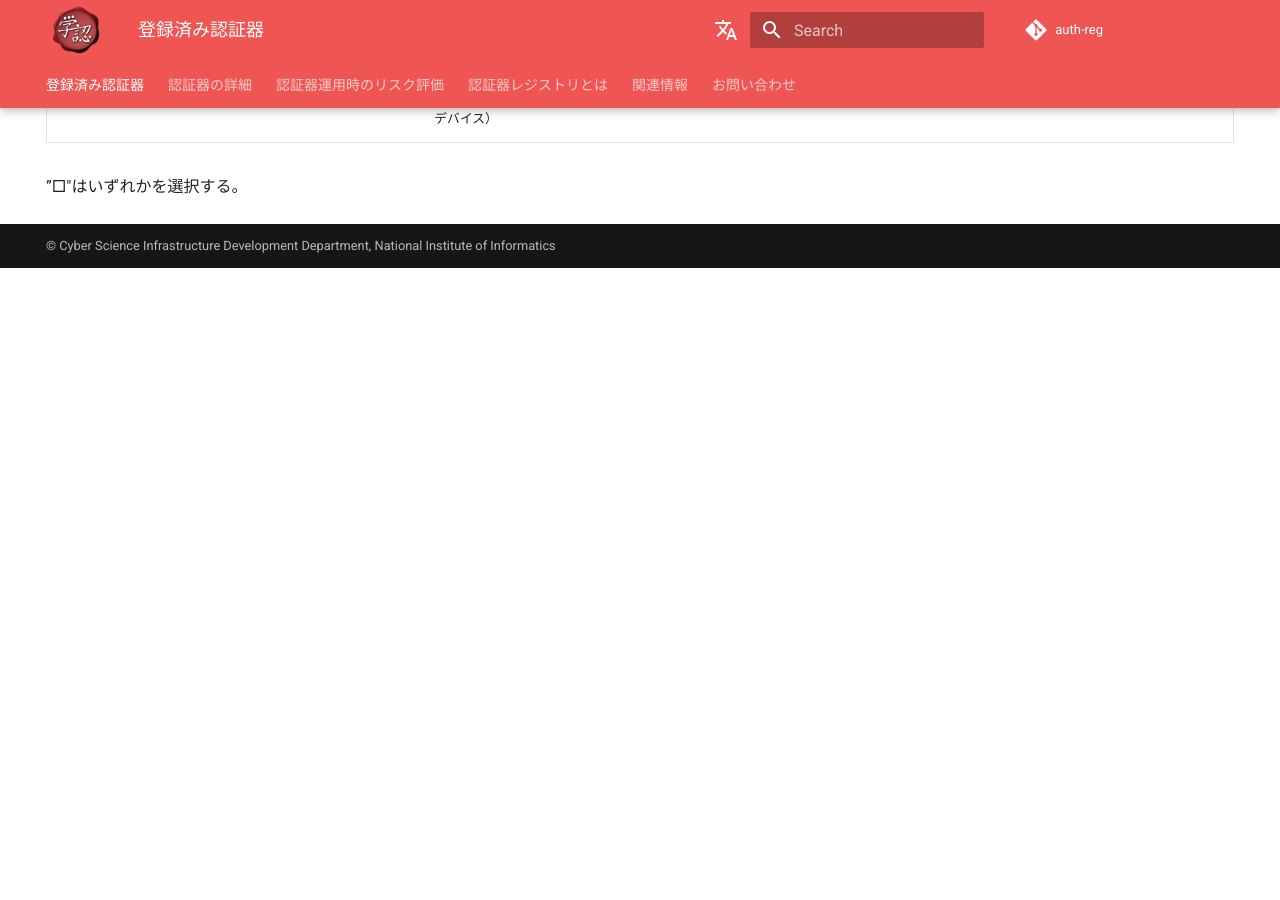
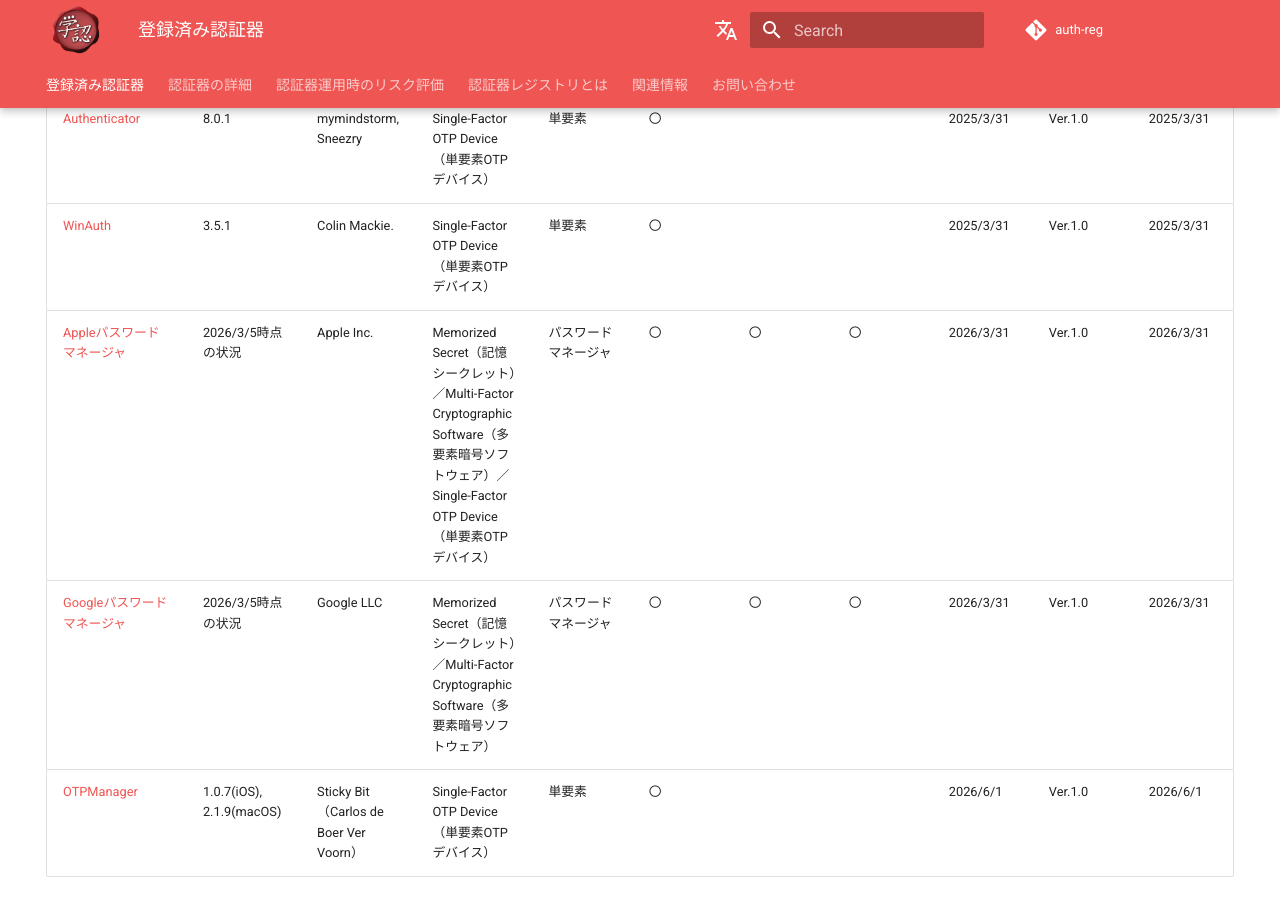
Before and after one commit to gakunin/auth-reg, an MkDocs documentation site: the page built from docs/index.md, in a window 1280 px wide and 900 px high, scrolled down 1673 px. Built offline with MkDocs 1.6.1 and Material for MkDocs 9.7.7, drawn with Linux system fonts in a browser that asks for light colours; nearby versions of some CDN libraries; comment, search, counter and statistics services are not loaded; before the commit the page ends 1941 px from its top, so only the background shows below that; some of the changed text lies outside the part shown.

Commit message:
2025年度活動で評価した認証器を追加し、リスク評価シートを第3版に更新
登録済み認証器に以下の3件を追加。

- Appleパスワードマネージャ（承認日 2026/3/31）
- Googleパスワードマネージャ（承認日 2026/3/31）
- OTPManager（承認日 2026/6/1）

パスワードマネージャは新しい認証器カテゴリのため、nav にセクションを新設した。
リスク評価シートは、パスワードマネージャを評価対象に加えた第3版に差し替え、
対象の認証器の一覧にも追記した。

認証器名と提供会社は公式サイトおよび App Store の表記に合わせている。
OTPManager は法人格を持たず、Sticky Bit は個人開発者 Carlos de Boer Ver Voorn
の屋号であるため、提供会社は屋号と販売者を併記した。

パスワードマネージャ2件の認証要素は、認証器種類の名称ではなく要素名で記載する
既存の書式（fido.md）に合わせ、「記憶要素、生体要素、所持要素」に統一した。

Co-Authored-By: Claude Opus 5 <noreply@anthropic.com>

```diff
--- a/docs/index.md
+++ b/docs/index.md
@@ -5,7 +5,12 @@ hide:
 
 
 
-# Update(最終更新日 2025/06/16)
+# Update(最終更新日 2026/07/29)
+- 2026/07/29 登録済み認証器に以下を追加
+    - Appleパスワードマネージャ
+    - Googleパスワードマネージャ
+    - OTPManager
+- 2026/07/29 認証器運用時のリスク評価シートを第3版に更新（パスワードマネージャを評価対象に追加）
 - 2025/06/16 登録済み認証器に以下を追加
     - Authenticator(Authenticator.cc)
     - WinAuth
@@ -32,6 +37,9 @@ hide:
 | [tiqr](authenticator/tiqr.md)          | iOS(3.3.2), Android(4.1.1) | SURF B.V.            | Out-of-Band Device（経路外デバイス）         | 単要素 | 〇 |   |   | 2025/3/31 | Ver.1.0 | 2025/3/31 |
 | [Authenticator](authenticator/authenticator_cc.md) | 8.0.1                      | mymindstorm, Sneezry | Single-Factor OTP Device（単要素OTPデバイス） | 単要素 | 〇 |   |   | 2025/3/31 | Ver.1.0 | 2025/3/31 |
 | [WinAuth](authenticator/winauth.md)       | 3.5.1                      | Colin Mackie.        | Single-Factor OTP Device（単要素OTPデバイス） | 単要素 | 〇 |   |   | 2025/3/31 | Ver.1.0 | 2025/3/31 |
+| [Appleパスワードマネージャ](authenticator/apple_password_manager.md) | 2026/3/5時点の状況 | Apple Inc. | Memorized Secret（記憶シークレット）／Multi-Factor Cryptographic Software（多要素暗号ソフトウェア）／Single-Factor OTP Device（単要素OTPデバイス） | パスワードマネージャ | 〇 | 〇 | 〇 | 2026/3/31 | Ver.1.0 | 2026/3/31 |
+| [Googleパスワードマネージャ](authenticator/google_password_manager.md) | 2026/3/5時点の状況 | Google LLC | Memorized Secret（記憶シークレット）／Multi-Factor Cryptographic Software（多要素暗号ソフトウェア） | パスワードマネージャ | 〇 | 〇 | 〇 | 2026/3/31 | Ver.1.0 | 2026/3/31 |
+| [OTPManager](authenticator/stickybit_otp_manager.md) | 1.0.7(iOS), 2.1.9(macOS) | Sticky Bit（Carlos de Boer Ver Voorn） | Single-Factor OTP Device（単要素OTPデバイス） | 単要素 | 〇 |   |   | 2026/6/1 | Ver.1.0 | 2026/6/1 |
 
 
 ”□"はいずれかを選択する。
--- a/mkdocs.yml
+++ b/mkdocs.yml
@@ -28,12 +28,16 @@ nav:
       - Google Authenticator: authenticator/g_authenticator.md
       - Authenticator.cc: authenticator/authenticator_cc.md
       - WinAuth: authenticator/winauth.md
+      - OTPManager: authenticator/stickybit_otp_manager.md
     - 暗号デバイス:
       - FIDO準拠デバイス: authenticator/fido.md
     - 暗号ソフトウェア:
       - UPKI電子証明書発行サービス・クライアント証明書: authenticator/upki_clientcert.md
     - 経路外デバイス:
       - tiqr: authenticator/tiqr.md
+    - パスワードマネージャ:
+      - Appleパスワードマネージャ: authenticator/apple_password_manager.md
+      - Googleパスワードマネージャ: authenticator/google_password_manager.md
   - 認証器運用時のリスク評価: risk_assesment.md
   - 認証器レジストリとは: about.md
   - 関連情報:
```
Also changed, not shown: docs/authenticator/apple_password_manager.md (added, +46 -0 lines), docs/authenticator/google_password_manager.md (added, +44 -0 lines), docs/authenticator/stickybit_otp_manager.md (added, +41 -0 lines), docs/risk_assesment.md (+3 -2 lines), 4 other files.
